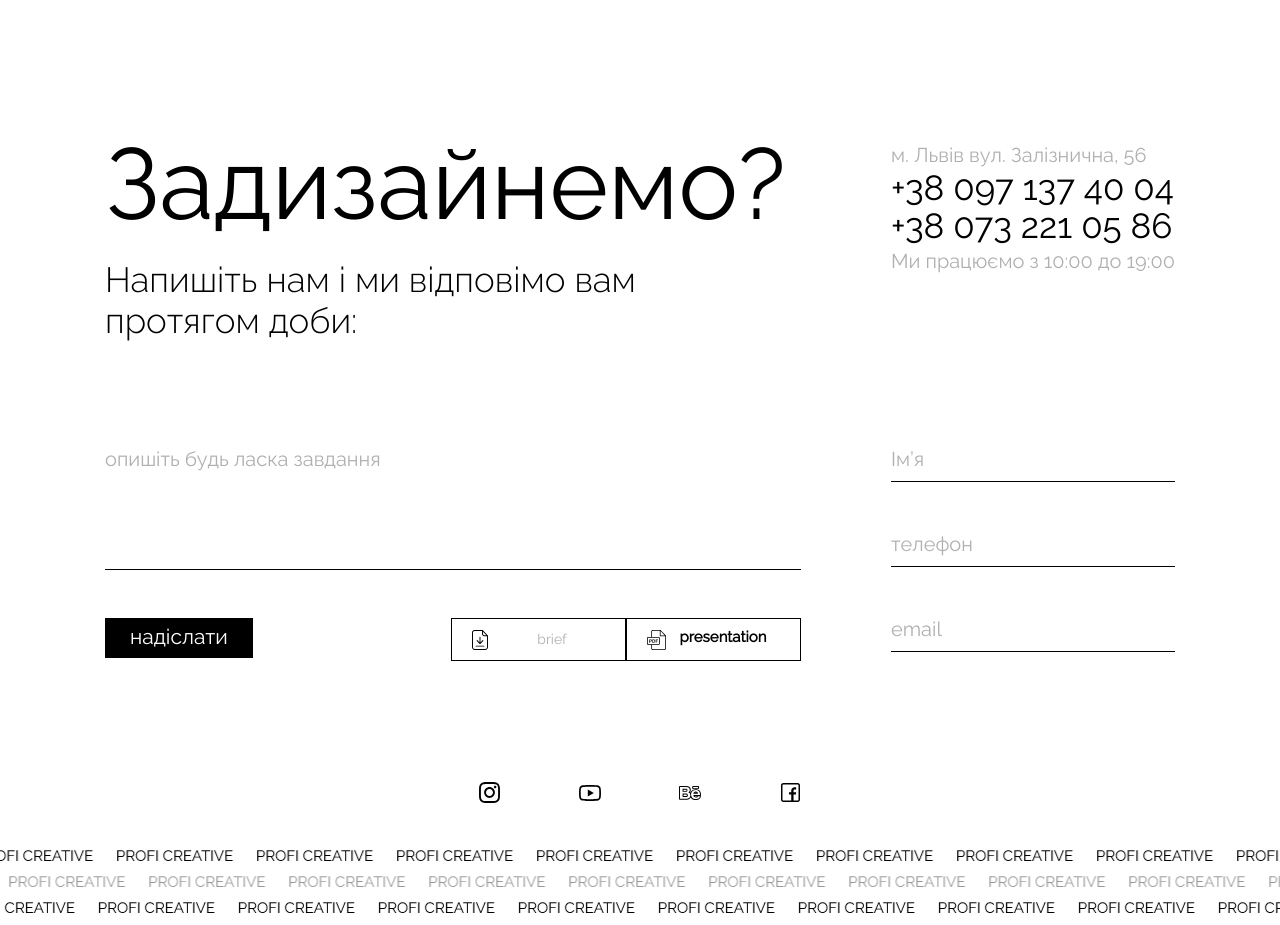
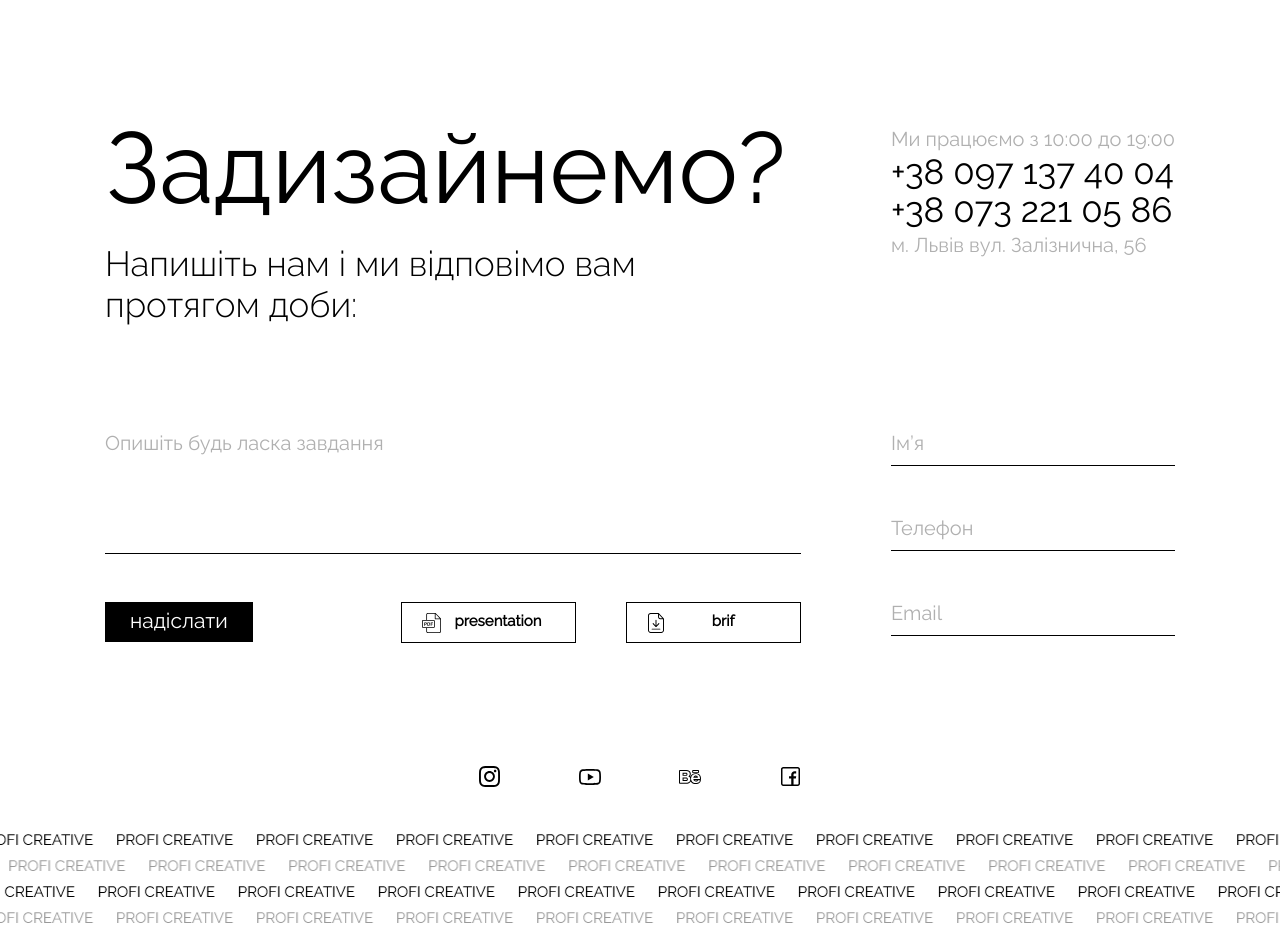
Before and after one commit to v-lavs/profy-2, a website: page page-projects.html in a window 1280 px wide. Shown: the part 3560-4485 px from the top of the page. Drawn offline with nearby package versions, Linux system fonts and the light colour scheme.

Commit message:
fixed section contact

```diff
--- a/page-projects.html
+++ b/page-projects.html
@@ -81,7 +81,7 @@
                     <img src="assets/img/svg/btn-written.svg" alt="" class="img_written">
                 </span>
         </button>
-             <section class="section-gallery">
+        <section class="section-gallery">
             <h1 class="hide">Наші проекти</h1>
             <div class="container" id="triggerBtnSticky">
                 <div class="block-logo">
@@ -208,52 +208,57 @@
             </div>
         </section>
 
-        <section class="section-contacts" id="contacts">
+        <section id="contacts" class="section-contacts">
             <div class="container">
 
                 <div class="section__slogan">
                     <p><span class="bold">Задизайнемо?</span></p>
                     <p>Напишіть нам і ми відповімо вам протягом доби:</p>
                 </div>
-
                 <div class="address">
-                    <span class="address__item">м. Львів  вул. Залізнична, 56</span>
+                    <span class="address__item">Ми працюємо з 10:00 до 19:00</span>
                     <a href="tel:+38 097 137 40 04" class="address__item link-phone">+38 097 137 40 04</a>
                     <a href="tel:+38 073 221 05 86" class="address__item link-phone">+38 073 221 05 86</a>
-                    <span class="address__item">Ми працюємо з 10:00 до 19:00</span>
+                    <span class="address__item">м. Львів  вул. Залізнична, 56</span>
+
                 </div>
-
                 <form action="#" method="post" class="form">
                     <textarea class="textarea" name="description" cols="62" rows="5"
-                              placeholder="опишіть будь ласка завдання"></textarea>
+                              placeholder="Опишіть будь ласка завдання"></textarea>
                     <div class="field-box">
                         <div class="form-group">
                             <label class="hide">Ім’я</label>
                             <input class="input" type="text" placeholder="Ім’я">
                         </div>
                         <div class="form-group">
-                            <label class="hide">телефон</label>
-                            <input class="input" type="text" placeholder="телефон">
+                            <label class="hide">Телефон</label>
+                            <input class="input" type="text" placeholder="Телефон" required>
                         </div>
                         <div class="form-group">
-                            <label class="hide">email</label>
-                            <input class="input" type="text" placeholder="email">
+                            <label class="hide">Email</label>
+                            <input class="input" type="text" placeholder="Email" required>
                         </div>
                     </div>
                     <div class="form__footer">
                         <div class="wrap-btn">
                             <button type="submit" class="btn btn_dark btn_submit">надіслати</button>
                         </div>
+                        <a href="#" class="link-presentation">presentation</a>
+                        <div class="dropdown">
+                            <div class="brief dropdown-bnt"> brif</div>
 
-                        <select name="link-brief" class="custom-select form-control">
-                            <option data-display="brief" value="none" hidden="">brief</option>
-                            <option value="1">brief 1</option>
-                            <option value="2">brief 2</option>
-                            <option value="3">brief 3</option>
-                            <option value="4">brief 4</option>
-                        </select>
-
-                        <a href="#" class="link-presentation">presentation</a>
+                            <ul class="link-list dropdown__content">
+                                <li class="dropdown__item">
+                                    <a href="#" class="dropdown__link">Веб сайт</a>
+                                </li>
+                                <li class="dropdown__item">
+                                    <a href="#" class="dropdown__link">Упаковка</a>
+                                </li>
+                                <li class="dropdown__item">
+                                    <a href="#" class="dropdown__link">Логотип</a>
+                                </li>
+                            </ul>
+                        </div>
                     </div>
                 </form>
             </div>
@@ -264,8 +269,10 @@
         <div class="contact-side-form__header">
             <button type="button" aria-label="Закрити" class="btn-close">
                 <svg width="24" height="24" viewBox="0 0 24 24" fill="none" xmlns="http://www.w3.org/2000/svg">
-                    <path d="M18 6L6 18" stroke-width="2" stroke="#000000" stroke-linecap="round" stroke-linejoin="round"/>
-                    <path d="M6 6L18 18" stroke-width="2" stroke="#000000" stroke-linecap="round" stroke-linejoin="round"/>
+                    <path d="M18 6L6 18" stroke-width="2" stroke="#000000" stroke-linecap="round"
+                          stroke-linejoin="round"/>
+                    <path d="M6 6L18 18" stroke-width="2" stroke="#000000" stroke-linecap="round"
+                          stroke-linejoin="round"/>
                 </svg>
             </button>
             <a href="#" class="logo">
--- a/src/scss/pages/page-projects.scss
+++ b/src/scss/pages/page-projects.scss
@@ -1,6 +1,6 @@
 .page-projects {
   .section-gallery {
-    padding-bottom: 6%;
+    padding-bottom: 4.75%;
     background-color: $white;
 
     .card-gallery__list {
```
Also changed, not shown: dist/main.css.
